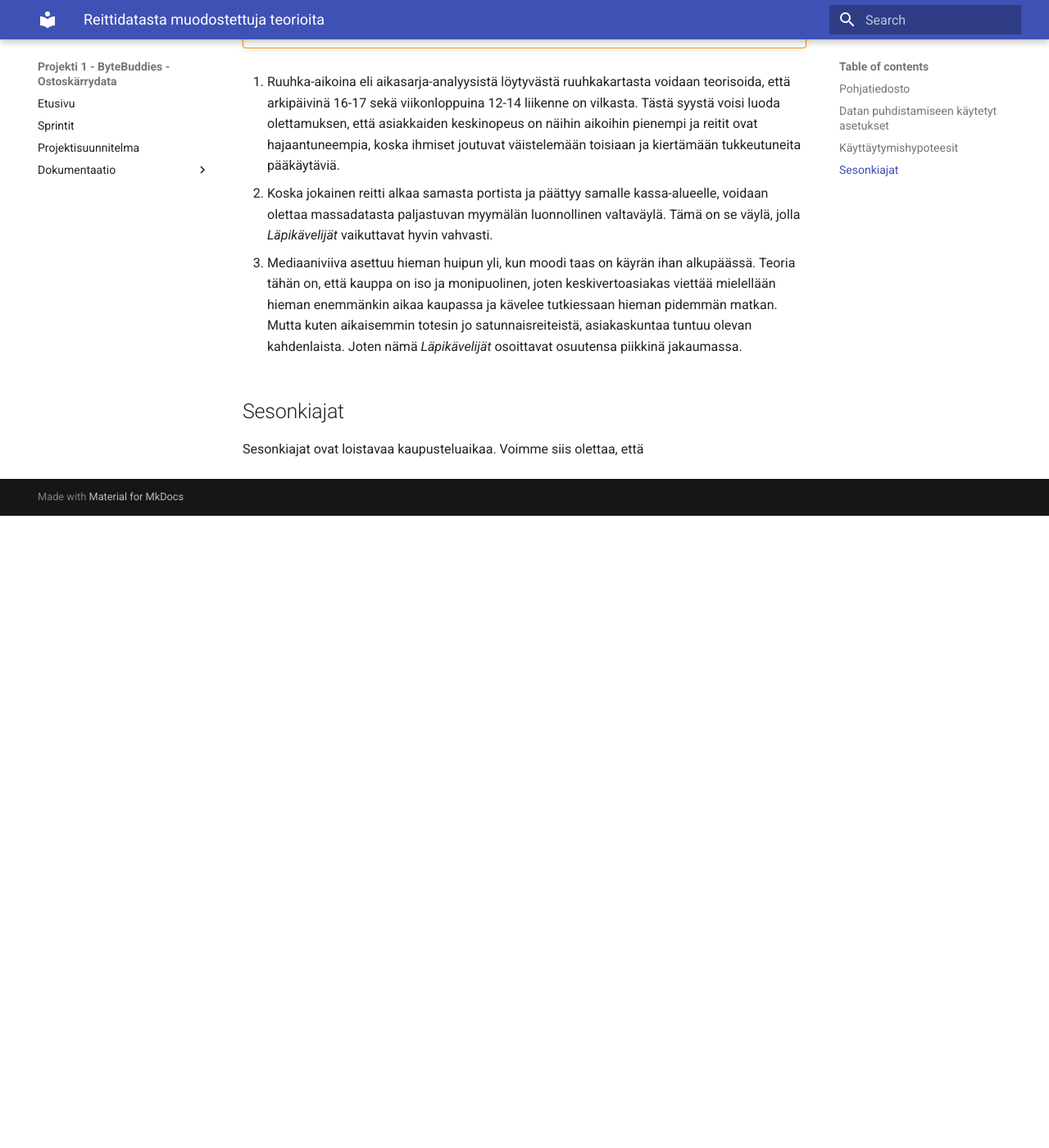
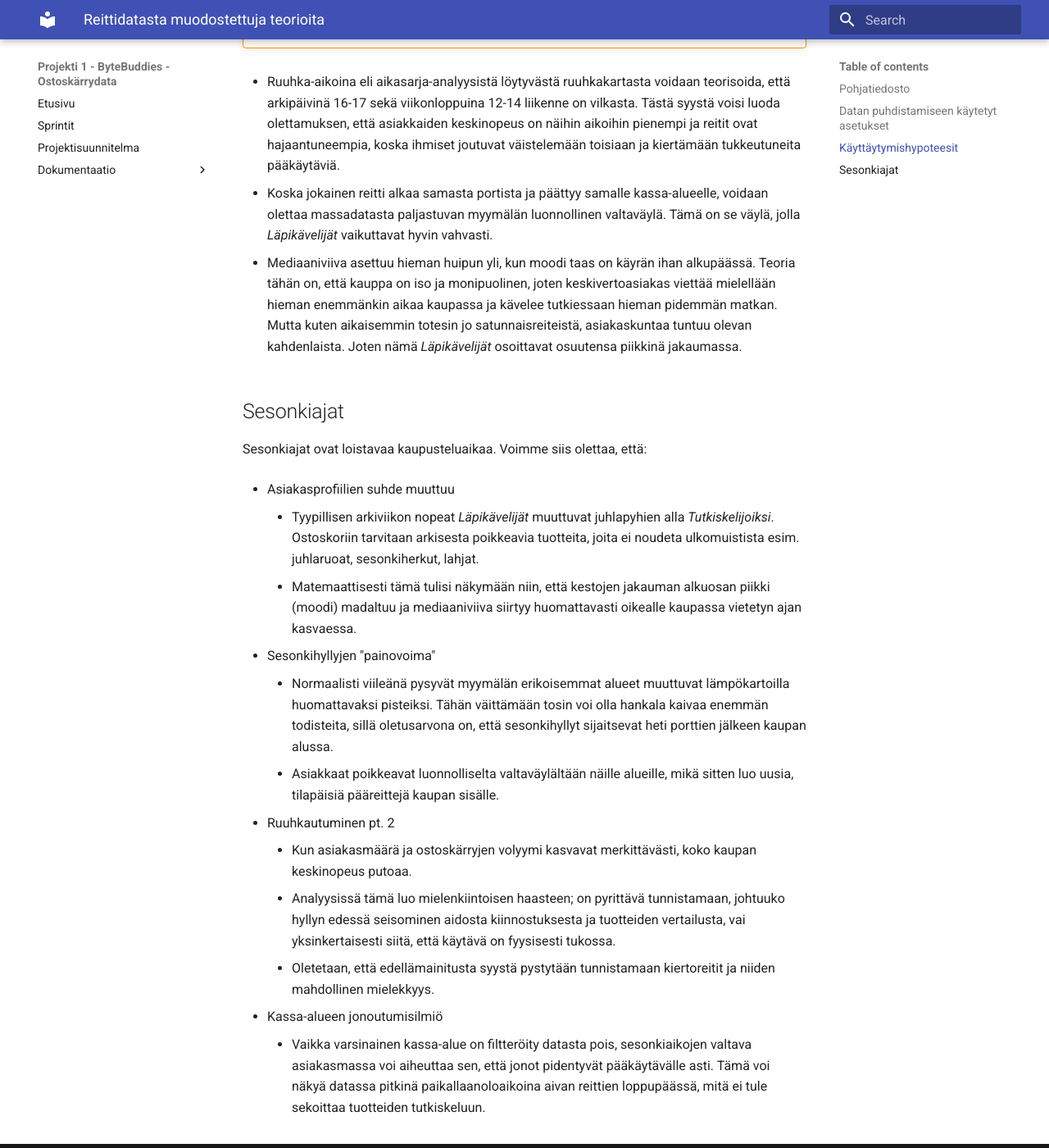
Before and after one commit to mitro54/uwb-shopping-cart-analytics-pipeline, an MkDocs documentation site: the page built from docs/data_teoriat.md, in a window 1280 px wide and 1400 px high, scrolled down 1700 px. Shown: the whole window at 82% size. Built offline with MkDocs 1.6.1 and Material for MkDocs 9.7.7, drawn with Linux system fonts in a browser that asks for light colours; before the commit the page ends 2329 px from its top, so only the background shows below that; some of the changed text lies outside the part shown.

Commit message:
Add theories

```diff
--- a/docs/data_teoriat.md
+++ b/docs/data_teoriat.md
@@ -18,30 +18,46 @@ Alkeelliset teoriat ovat muodostanut Mitro, `notebooks/01_03_data_exploration.ip
 - Lopputulos: Lähes 11 miljoonaa riviä erinomaisen puhdasta reittidataa.
 
 ## Käyttäytymishypoteesit
-1. Tutkaillessani yksittäisiä satunnaisreittejä olen todennut asiakaskunnan olevan pääsääntöisesti kahdenlaista sorttia.
+- Tutkaillessani yksittäisiä satunnaisreittejä olen todennut asiakaskunnan olevan pääsääntöisesti kahdenlaista sorttia.
     - **Läpikävelijä**
         - Tämä asiakastyyppi oletettavasti tietää jo etukäteen mitä on tullut kauppaan hakemaan sekä kaupan pohjapiirroksen, kävelee pitkälti pääkäytävää pitkin noutaen vain tarvittavat tuotteet.
         - Tämä asiakastyyppi on oletettavasti yksi isoimmista syistä siihen, miksi pääkäytävä näkyy lämpökartoissa *erittäin* selkeästi.
         - Tyypillisesti lyhyempi vierailu kaupassa
         - Oletettavasti vähemmän impulssiostoksia tai poikkeamia reitiltä.
-        - **Jos** asiakas toimittaisi varmaa tietoa kaupan hyllyjen sisällöistä, voitaisiin asiakkaalle analysoida helposti, kuinka optimaalisesti tuotesijoittelu on toteutettu houkuttelemaan tätä asiakastyyppiä heräteostoksiin.
-        - Oletettavasti reitin pituuden ja keston mediaanikäyrän alkupäässä.
+        - **Jos** toimeksiantaja toimittaisi varmaa tietoa kaupan hyllyjen sisällöistä, voitaisiin toimeksiantajalle analysoida helposti, kuinka optimaalisesti tuotesijoittelu on toteutettu houkuttelemaan tätä asiakastyyppiä heräteostoksiin.
+        - Oletettavasti reitin pituus ja kesto mediaanikäyrän alkupäässä.
 
     - **Tutkiskelija**
-        - Tämä asiakastyyppi oikein nauttii shoppailusta. He viettävät mielellään pitkiäkin aikoja kaupassa. Heillä voi olla ostoslista olemassa, mutta tutkailevat mieluusti kaupan muita antimia visiitillään.
+        - Tämä asiakastyyppi oikein nauttii shoppailusta. He viettävät mielellään pitkiäkin aikoja kaupassa. Heillä voi olla ostoslista olemassa, mutta tutkailevat mieluusti kaupan muitakin antimia visiitillään.
         - Nämä asiakkaat ovat oletettavasti hyvin vieteltävissä tekemään useita heräteostoksia.
-        - Reitti on tyypillisesti hyvin satunnainen ja hitaanlainen, joissain tapauksissa jopa kiertävä. Useita pysähdyksiä.
-        - Nämä asiakkaat tuovat eniten sitä "lämpöä" lämpökartan kylmiin alueisiin, heitä voisi kutsua jopa seikkailijoiksi.
-        - Vastaavasti oletettavasti reitin pituuden ja keston mediaanikäyrän loppupäässä.
+        - Reitti on tyypillisesti hyvin satunnainen ja hitaanlainen, joissain tapauksissa jopa kiertävä. Matka sisältää useita pysähdyksiä.
+        - Nämä asiakkaat tuovat eniten sitä "lämpöä" lämpökartan kylmiin, vähän vierailtuihin alueisiin, heitä voisi kutsua jopa seikkailijoiksi.
+        - Vastaavasti oletettavasti reitin pituus ja kesto on mediaanikäyrän loppupäässä.
 
 !!! warning "Huom"
     Yksi huomionarvoinen seikka on, että yksi asiakaspersoona voi toimia päivästä ja seurasta riippuen *läpikävelijänä* tai *tutkiskelijana*. Joten analyysit täytyy muodostaa siltä pohjalta, että yksi asiakas voi itseasiassa olla **"kaksi asiakasta"**.
 
-2. Ruuhka-aikoina eli aikasarja-analyysistä löytyvästä ruuhkakartasta voidaan teorisoida, että arkipäivinä 16-17 sekä viikonloppuina 12-14 liikenne on vilkasta. Tästä syystä voisi luoda olettamuksen, että asiakkaiden keskinopeus on näihin aikoihin pienempi ja reitit ovat hajaantuneempia, koska ihmiset joutuvat väistelemään toisiaan ja kiertämään tukkeutuneita pääkäytäviä.
+- Ruuhka-aikoina eli aikasarja-analyysistä löytyvästä ruuhkakartasta voidaan teorisoida, että arkipäivinä 16-17 sekä viikonloppuina 12-14 liikenne on vilkasta. Tästä syystä voisi luoda olettamuksen, että asiakkaiden keskinopeus on näihin aikoihin pienempi ja reitit ovat hajaantuneempia, koska ihmiset joutuvat väistelemään toisiaan ja kiertämään tukkeutuneita pääkäytäviä.
 
-3. Koska jokainen reitti alkaa samasta portista ja päättyy samalle kassa-alueelle, voidaan olettaa massadatasta paljastuvan myymälän luonnollinen valtaväylä. Tämä on se väylä, jolla *Läpikävelijät* vaikuttavat hyvin vahvasti.
+- Koska jokainen reitti alkaa samasta portista ja päättyy samalle kassa-alueelle, voidaan olettaa massadatasta paljastuvan myymälän luonnollinen valtaväylä. Tämä on se väylä, jolla *Läpikävelijät* vaikuttavat hyvin vahvasti.
 
-4. Mediaaniviiva asettuu hieman huipun yli, kun moodi taas on käyrän ihan alkupäässä. Teoria tähän on, että kauppa on iso ja monipuolinen, joten keskivertoasiakas viettää mielellään hieman enemmänkin aikaa kaupassa ja kävelee tutkiessaan hieman pidemmän matkan. Mutta kuten aikaisemmin totesin jo satunnaisreiteistä, asiakaskuntaa tuntuu olevan kahdenlaista. Joten nämä *Läpikävelijät* osoittavat osuutensa piikkinä jakaumassa.
+- Mediaaniviiva asettuu hieman huipun yli, kun moodi taas on käyrän ihan alkupäässä. Teoria tähän on, että kauppa on iso ja monipuolinen, joten keskivertoasiakas viettää mielellään hieman enemmänkin aikaa kaupassa ja kävelee tutkiessaan hieman pidemmän matkan. Mutta kuten aikaisemmin totesin jo satunnaisreiteistä, asiakaskuntaa tuntuu olevan kahdenlaista. Joten nämä *Läpikävelijät* osoittavat osuutensa piikkinä jakaumassa.
 
 ## Sesonkiajat
-Sesonkiajat ovat loistavaa kaupusteluaikaa. Voimme siis olettaa, että
+Sesonkiajat ovat loistavaa kaupusteluaikaa. Voimme siis olettaa, että:
+
+- Asiakasprofiilien suhde muuttuu
+    - Tyypillisen arkiviikon nopeat *Läpikävelijät* muuttuvat juhlapyhien alla *Tutkiskelijoiksi*. Ostoskoriin tarvitaan arkisesta poikkeavia tuotteita, joita ei noudeta ulkomuistista esim. juhlaruoat, sesonkiherkut, lahjat.
+    - Matemaattisesti tämä tulisi näkymään niin, että kestojen jakauman alkuosan piikki (moodi) madaltuu ja mediaaniviiva siirtyy huomattavasti oikealle kaupassa vietetyn ajan kasvaessa.
+
+- Sesonkihyllyjen "painovoima"
+    - Normaalisti viileänä pysyvät myymälän erikoisemmat alueet muuttuvat lämpökartoilla huomattavaksi pisteiksi. Tähän väittämään tosin voi olla hankala kaivaa enemmän todisteita, sillä oletusarvona on, että sesonkihyllyt sijaitsevat heti porttien jälkeen kaupan alussa.
+    - Asiakkaat poikkeavat luonnolliselta valtaväylältään näille alueille, mikä sitten luo uusia, tilapäisiä pääreittejä kaupan sisälle.
+
+- Ruuhkautuminen pt. 2
+    - Kun asiakasmäärä ja ostoskärryjen volyymi kasvavat merkittävästi, koko kaupan keskinopeus putoaa.
+    - Analyysissä tämä luo mielenkiintoisen haasteen; on pyrittävä tunnistamaan, johtuuko hyllyn edessä seisominen aidosta kiinnostuksesta ja tuotteiden vertailusta, vai yksinkertaisesti siitä, että käytävä on fyysisesti tukossa.
+    - Oletetaan, että edellämainitusta syystä pystytään tunnistamaan kiertoreitit ja niiden mahdollinen mielekkyys.
+
+- Kassa-alueen jonoutumisilmiö
+    - Vaikka varsinainen kassa-alue on filtteröity datasta pois, sesonkiaikojen valtava asiakasmassa voi aiheuttaa sen, että jonot pidentyvät pääkäytävälle asti. Tämä voi näkyä datassa pitkinä paikallaanoloaikoina aivan reittien loppupäässä, mitä ei tule sekoittaa tuotteiden tutkiskeluun.
```
